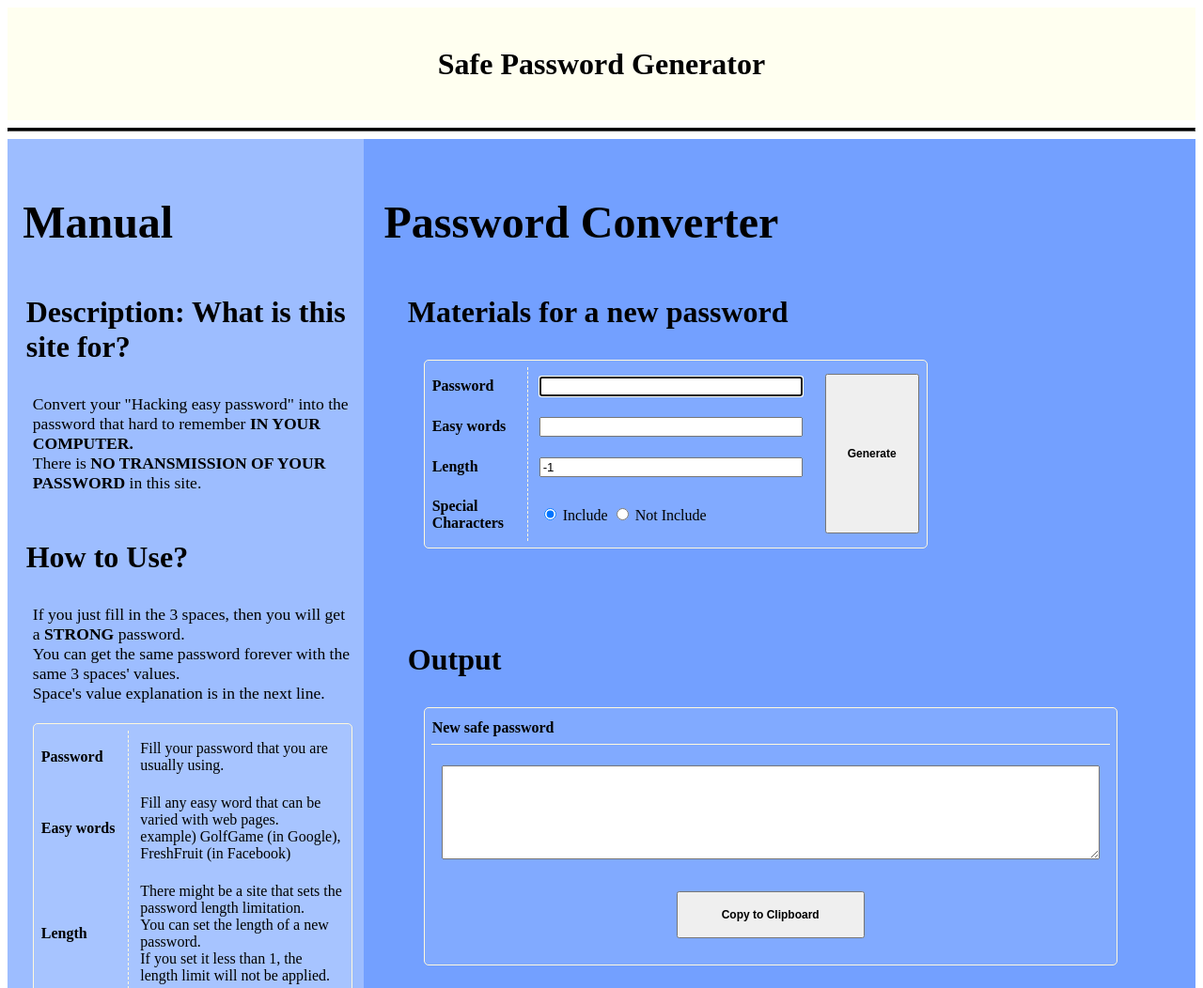
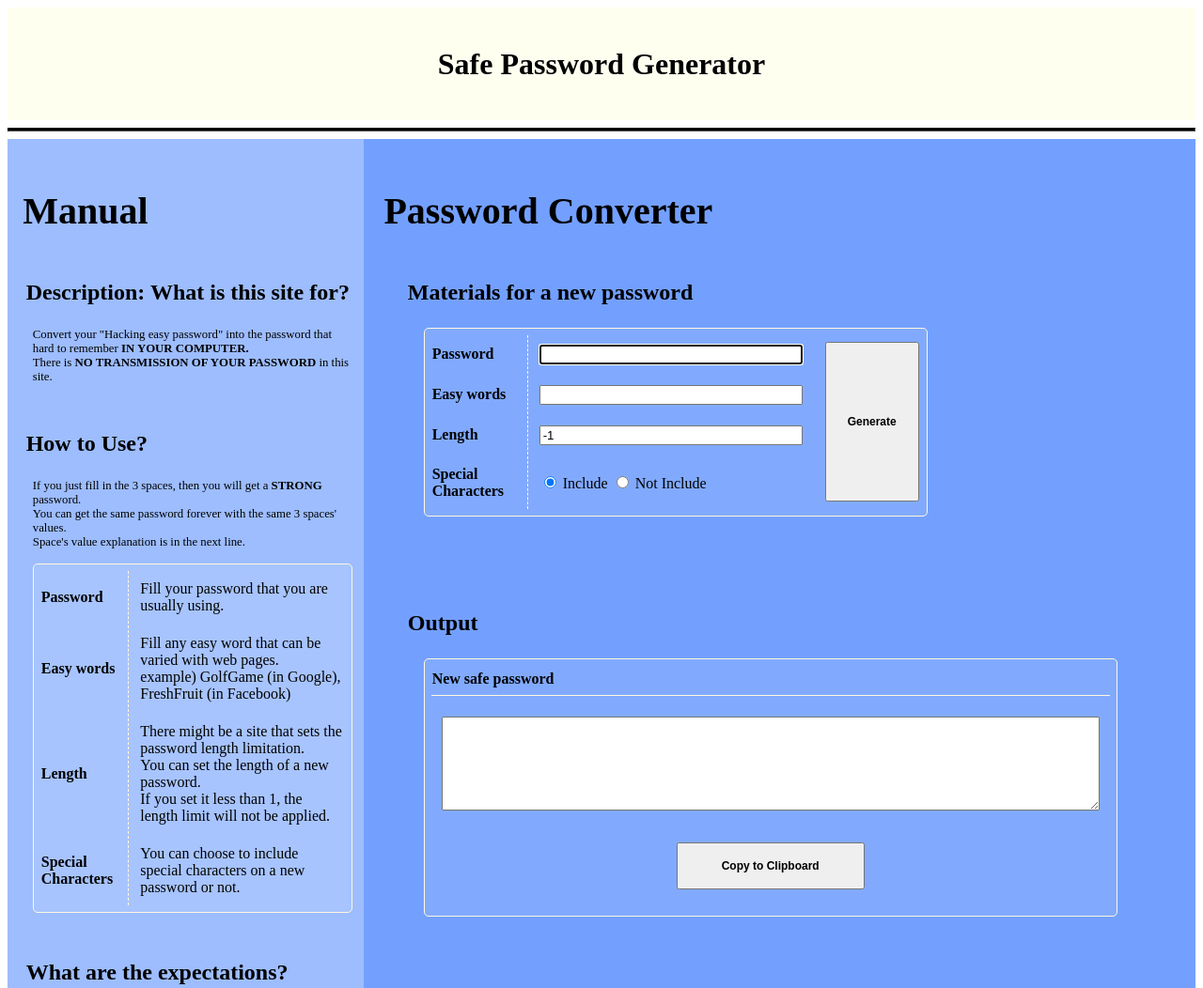
Before and after one commit to k-young-passionate/Password-Generator, a plain HTML site: page pwgen.html in a window 1280 px wide. Shown: the top 1052 px of the page at 94% size. Drawn offline with Linux system fonts and the light colour scheme.

Commit message:
fix: css wrapping issues resolved

```diff
--- a/static/css/index.css
+++ b/static/css/index.css
@@ -75,8 +75,10 @@ button.thin {
 
 section {
     display: flex;
+    flex-wrap: wrap;
     background-color: rgba(100, 150, 255, 0.9);
     min-height: 100%;
+    overflow: scroll;
 }
 
 div.title{
@@ -119,18 +121,18 @@ div.output{
 p.maintitle {
     font-weight: bolder;
     margin-left: 1%;
-    font-size: 3em;
+    font-size: 2.5em;
 }
 
 p.title {
     margin-top: 50px;
     margin-left: 2%;
     font-weight: bold;
-    font-size: 2em;
+    font-size: 1.5em;
 }
 
 p.content {
     margin-top: 1px;
     margin-left: 4%;
-    font-size: 1.1em;
+    font-size: 0.8em;
 }
```
